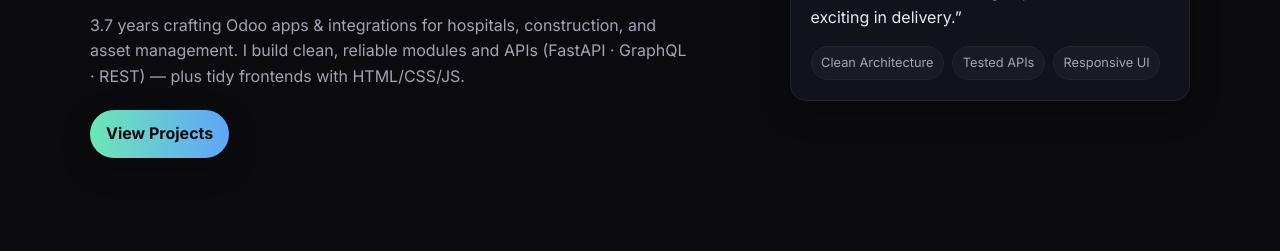
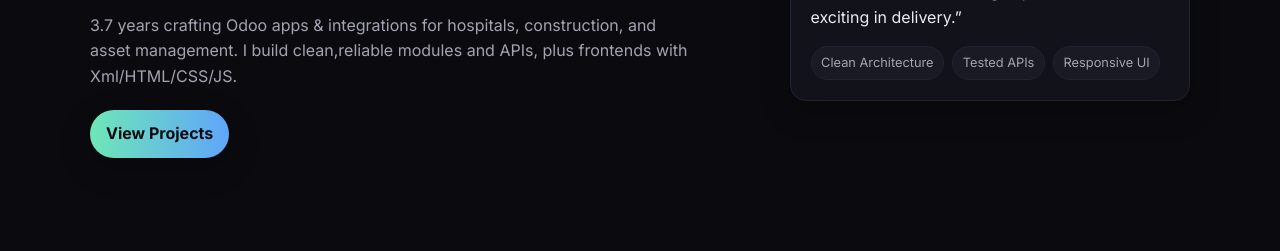
Before and after one commit to 7samm/shamu-Portfolio, a plain HTML site: page index.html in a window 1280 px wide. Shown: the part 225-476 px from the top of the page. Drawn offline with Linux system fonts and the light colour scheme.

Commit message:
new final

```diff
--- a/index.html
+++ b/index.html
@@ -41,7 +41,7 @@
         <h1>Hi, I'm <span class="accent">Shamu P</span> — Odoo Developer</h1>
         <p class="lede">
           3.7 years crafting Odoo apps & integrations for hospitals, construction, and asset management.
-          I build clean, reliable modules and APIs (FastAPI · GraphQL · REST) — plus tidy frontends with HTML/CSS/JS.
+          I build clean,reliable modules and APIs, plus frontends with Xml/HTML/CSS/JS.
         </p>
         <div class="cta">
           <a class="btn" href="#projects">View Projects</a>
```
